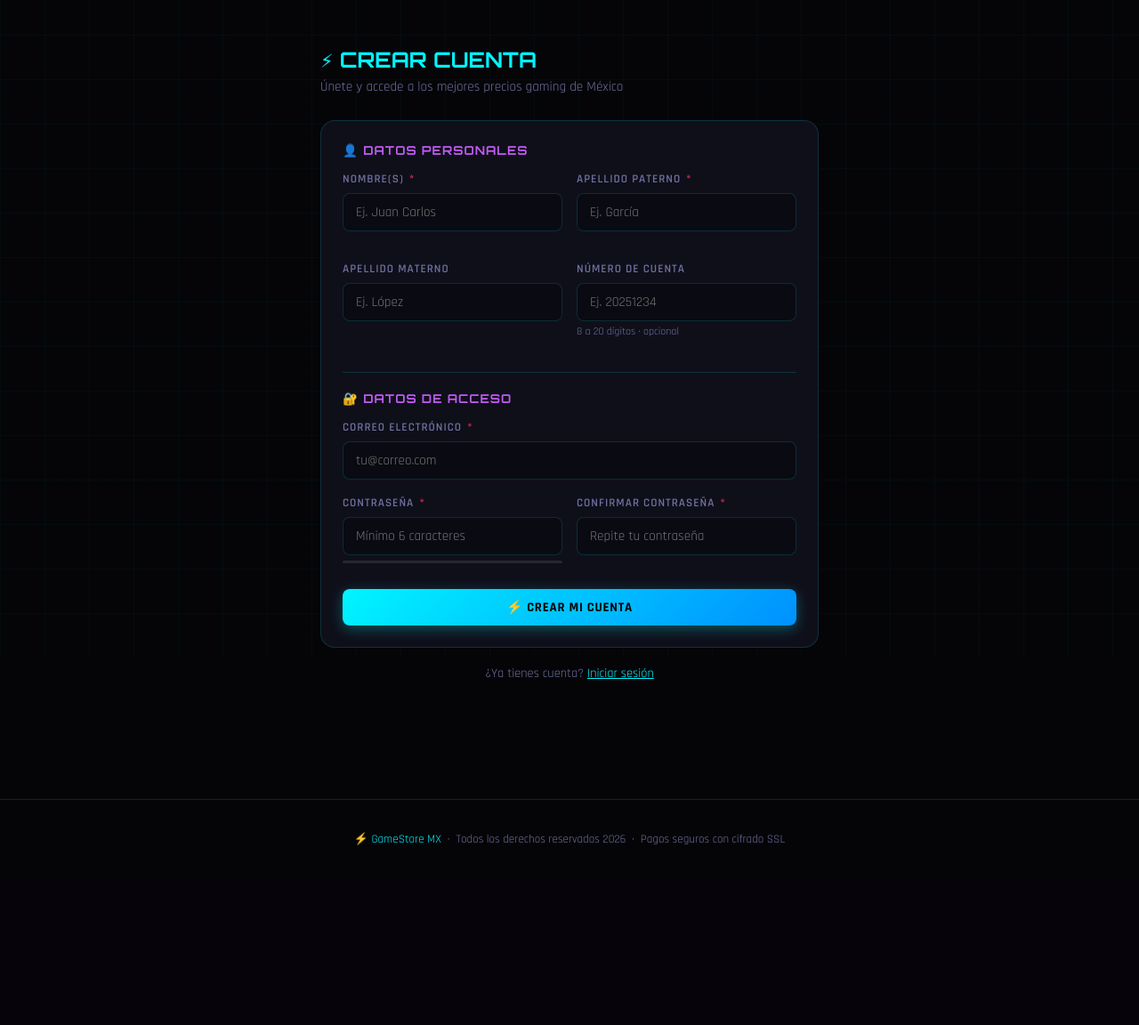
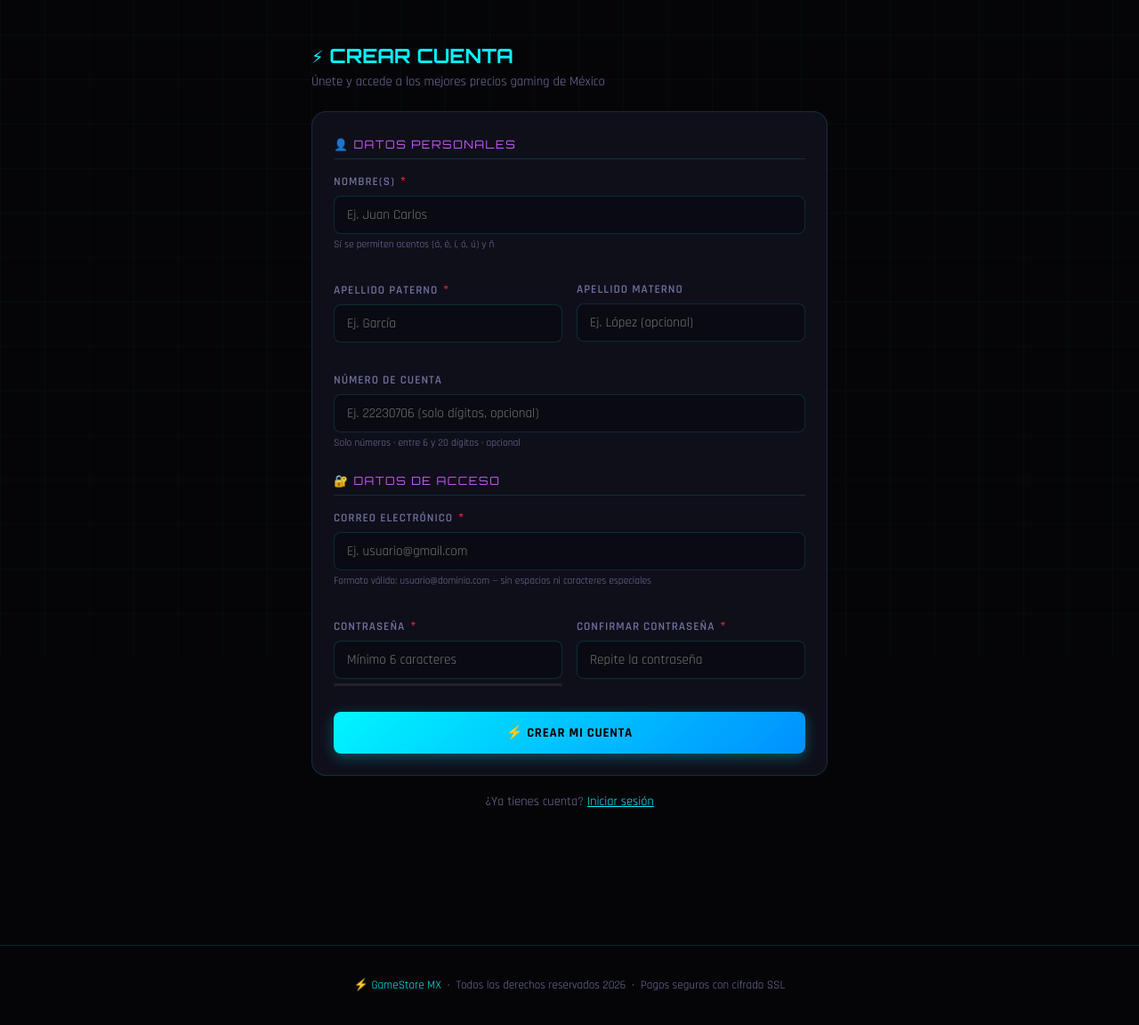
Before and after one commit to Moy-Garcia/gamestore, a PHP site: page /registro.php in a window 1280 px wide. Shown: the part 61-1213 px from the top of the page at 89% size. Before the commit the page ends 1011 px from the top, so only its background shows below. Run offline with PHP 8.4, Linux system fonts and the light colour scheme.

Commit message:
bug del qr arreglado y registro de usuario corregido

```diff
--- a/registro.php
+++ b/registro.php
@@ -2,61 +2,82 @@
 session_start();
 require_once 'config.php';
 
-if (estaLogueado()) { header('Location: ' . BASE_URL . '/tienda.php'); exit; }
+if (estaLogueado()) {
+    header('Location: ' . BASE_URL . '/tienda.php');
+    exit;
+}
 
-$error = '';
+$error  = '';
+$exito  = false;
 
 if ($_SERVER['REQUEST_METHOD'] === 'POST') {
-    $nombre_s  = limpiar($_POST['nombre_s']     ?? '');
-    $ap_pat    = limpiar($_POST['ap_paterno']    ?? '');
-    $ap_mat    = limpiar($_POST['ap_materno']    ?? '');
-    $num_cuenta= limpiar($_POST['num_cuenta']    ?? '');
-    $email     = limpiar($_POST['email']         ?? '');
-    $pass      = $_POST['password']              ?? '';
-    $pass2     = $_POST['password2']             ?? '';
+    // Limpiar campos — strip_tags pero SÍ permitir acentos y ñ
+    $nombre_s  = trim(strip_tags($_POST['nombre_s']   ?? ''));
+    $ap_pat    = trim(strip_tags($_POST['ap_paterno'] ?? ''));
+    $ap_mat    = trim(strip_tags($_POST['ap_materno'] ?? ''));
+    $num_cuenta= trim(strip_tags($_POST['num_cuenta'] ?? ''));
+    $email     = trim(strip_tags($_POST['email']      ?? ''));
+    $pass      = $_POST['password']  ?? '';
+    $pass2     = $_POST['password2'] ?? '';
 
-    // Nombre completo que se guarda en BD
+    // Nombre completo para guardar en BD
     $nombre_completo = trim("$nombre_s $ap_pat $ap_mat");
 
-    if (!$nombre_s || !$ap_pat || !$email || !$pass) {
-        $error = 'Los campos marcados con * son obligatorios.';
+    // ---- Validaciones ----
+    if (empty($nombre_s)) {
+        $error = 'El campo Nombre(s) es obligatorio.';
+    } elseif (empty($ap_pat)) {
+        $error = 'El Apellido Paterno es obligatorio.';
+    } elseif (empty($email)) {
+        $error = 'El correo electrónico es obligatorio.';
     } elseif (!filter_var($email, FILTER_VALIDATE_EMAIL)) {
-        $error = 'El correo electrónico no tiene un formato válido.';
+        $error = 'El correo "' . htmlspecialchars($email) . '" no tiene un formato válido. Ejemplo correcto: usuario@gmail.com';
     } elseif (strlen($pass) < 6) {
         $error = 'La contraseña debe tener al menos 6 caracteres.';
     } elseif ($pass !== $pass2) {
-        $error = 'Las contraseñas no coinciden.';
-    } elseif ($num_cuenta && !preg_match('/^\d{8,20}$/', $num_cuenta)) {
-        $error = 'El número de cuenta debe tener entre 8 y 20 dígitos.';
+        $error = 'Las contraseñas no coinciden. Verifica que sean idénticas.';
+    } elseif (!empty($num_cuenta) && !preg_match('/^\d{6,20}$/', $num_cuenta)) {
+        $error = 'El número de cuenta solo debe contener dígitos (6 a 20 números).';
     } else {
+        // Intentar registrar en BD
+        try {
             $conn = conectarDB();
-        $stmt = $conn->prepare("SELECT id FROM usuarios WHERE email=?");
+
+            // Verificar si email ya existe
+            $stmt = $conn->prepare("SELECT id FROM usuarios WHERE email = ?");
             $stmt->bind_param('s', $email);
             $stmt->execute();
-        if ($stmt->get_result()->num_rows > 0) {
-            $error = 'Este correo ya está registrado. ¿Olvidaste tu contraseña?';
+            $stmt->store_result();
+
+            if ($stmt->num_rows > 0) {
+                $error = 'Este correo ya está registrado. ¿Quieres <a href="index.php" style="color:var(--cyan)">iniciar sesión</a>?';
             } else {
+                $stmt->close();
+
                 $hash   = password_hash($pass, PASSWORD_DEFAULT);
                 $wallet = '0x' . bin2hex(random_bytes(20));
 
-            // Guardamos nombre completo + número de cuenta en el campo nombre
-            // (num_cuenta como referencia en wallet_address si no hay wallet real)
-            $nombre_bd = $nombre_completo;
-
                 $stmt2 = $conn->prepare(
-                "INSERT INTO usuarios (nombre, email, password, wallet_address) VALUES (?,?,?,?)"
+                    "INSERT INTO usuarios (nombre, email, password, wallet_address) VALUES (?, ?, ?, ?)"
                 );
-            $stmt2->bind_param('ssss', $nombre_bd, $email, $hash, $wallet);
+                $stmt2->bind_param('ssss', $nombre_completo, $email, $hash, $wallet);
 
                 if ($stmt2->execute()) {
-                $id = $conn->insert_id;
-                $_SESSION['usuario_id'] = $id;
-                $_SESSION['nombre']     = $nombre_bd;
+                    $nuevo_id = $conn->insert_id;
+
+                    // Guardar número de cuenta en log si existe
+                    if (!empty($num_cuenta)) {
+                        $desc = "Registro. Núm. cuenta: $num_cuenta";
+                        $conn->query("INSERT INTO actividad_log (usuario_id, accion, descripcion)
+                                      VALUES ($nuevo_id, 'REGISTRO', " . $conn->real_escape_string($desc) . ")");
+                    }
+
+                    // Iniciar sesión automáticamente
+                    $_SESSION['usuario_id'] = $nuevo_id;
+                    $_SESSION['nombre']     = $nombre_completo;
                     $_SESSION['email']      = $email;
                     $_SESSION['rol']        = 'cliente';
-
-                // Guardar número de cuenta en sesión si existe
-                if ($num_cuenta) {
+                    if (!empty($num_cuenta)) {
                         $_SESSION['num_cuenta'] = $num_cuenta;
                     }
 
@@ -64,10 +85,13 @@ if ($_SERVER['REQUEST_METHOD'] === 'POST') {
                     header('Location: ' . BASE_URL . '/tienda.php');
                     exit;
                 } else {
-                $error = 'Error al registrar. Por favor intenta de nuevo.';
+                    $error = 'Error al guardar el registro: ' . $conn->error;
                 }
             }
             $conn->close();
+        } catch (Exception $e) {
+            $error = 'Error del servidor: ' . $e->getMessage();
+        }
     }
 }
 
@@ -75,20 +99,35 @@ $page_title = 'Crear cuenta';
 include 'header.php';
 ?>
     <style>
-        .registro-wrap{max-width:560px;margin:0 auto;padding:20px 0}
-        .registro-wrap h1{font-family:'Orbitron',monospace;font-size:1.5rem;color:var(--cyan);margin-bottom:6px}
-        .registro-wrap .sub{color:var(--text-dim);margin-bottom:28px;font-size:.95rem}
-        .form-grid{display:grid;grid-template-columns:1fr 1fr;gap:16px}
-        .form-grid .full{grid-column:1/-1}
-        .campo-req{color:var(--red);margin-left:2px}
-        .hint{font-size:.75rem;color:var(--text-dim);margin-top:4px}
-        .divider-reg{text-align:center;color:var(--text-dim);font-size:.82rem;margin:20px 0;position:relative}
-        .divider-reg::before,.divider-reg::after{content:'';position:absolute;top:50%;width:44%;height:1px;background:var(--border)}
-        .divider-reg::before{left:0}.divider-reg::after{right:0}
-        .strength-bar{height:3px;background:rgba(255,255,255,.1);border-radius:2px;margin-top:6px;overflow:hidden}
+        .registro-wrap{max-width:580px;margin:0 auto;padding:16px 0 40px}
+        .registro-wrap h1{font-family:'Orbitron',monospace;font-size:1.4rem;color:var(--cyan);margin-bottom:6px}
+        .registro-wrap .sub{color:var(--text-dim);margin-bottom:24px;font-size:.92rem}
+
+        .form-grid-2{display:grid;grid-template-columns:1fr 1fr;gap:16px}
+        .form-grid-2 .full{grid-column:1/-1}
+
+        .campo-req{color:var(--red);margin-left:2px;font-size:.9rem}
+        .campo-hint{font-size:.72rem;color:var(--text-dim);margin-top:4px;line-height:1.4}
+
+        /* Indicador fuerza contraseña */
+        .strength-bar{height:3px;background:rgba(255,255,255,.08);border-radius:2px;margin-top:5px;overflow:hidden}
         .strength-fill{height:100%;border-radius:2px;width:0;transition:width .3s,background .3s}
-        .strength-txt{font-size:.72rem;color:var(--text-dim);margin-top:3px}
-        @media(max-width:500px){.form-grid{grid-template-columns:1fr}}
+        .strength-lbl{font-size:.72rem;margin-top:3px;color:var(--text-dim)}
+
+        /* Confirmación de coincidencia */
+        .match-ok {font-size:.72rem;color:var(--green);margin-top:4px}
+        .match-err{font-size:.72rem;color:var(--red);  margin-top:4px}
+
+        .sec-title{
+            font-family:'Orbitron',monospace;font-size:.8rem;color:var(--purple);
+            letter-spacing:1.5px;margin:4px 0 16px;padding-bottom:8px;
+            border-bottom:1px solid var(--border);
+        }
+
+        @media(max-width:560px){
+            .form-grid-2{grid-template-columns:1fr}
+            .form-grid-2 .full{grid-column:1}
+        }
     </style>
 
     <div class="registro-wrap fade-up">
@@ -96,82 +135,99 @@ include 'header.php';
         <p class="sub">Únete y accede a los mejores precios gaming de México</p>
 
         <?php if($error): ?>
-            <div class="alert alert-error"><?= limpiar($error) ?></div>
+            <div class="alert alert-error" style="margin-bottom:20px">
+                ⚠️ <?= $error ?>
+            </div>
         <?php endif; ?>
 
         <div class="card">
-            <form method="POST" autocomplete="off">
+            <form method="POST" autocomplete="off" novalidate>
 
                 <!-- DATOS PERSONALES -->
-                <h3 style="font-family:'Orbitron',monospace;font-size:.85rem;color:var(--purple);margin-bottom:16px;letter-spacing:1px">
-                    👤 DATOS PERSONALES
-                </h3>
+                <div class="sec-title">👤 DATOS PERSONALES</div>
 
-                <div class="form-grid">
-                    <div class="form-group">
+                <div class="form-grid-2">
+                    <!-- Nombre(s) -->
+                    <div class="form-group full">
                         <label>Nombre(s) <span class="campo-req">*</span></label>
                         <input type="text" name="nombre_s" class="form-control"
                                placeholder="Ej. Juan Carlos"
-                               value="<?= limpiar($_POST['nombre_s']??'') ?>" required>
+                               value="<?= htmlspecialchars($_POST['nombre_s'] ?? '', ENT_QUOTES) ?>"
+                               required autocomplete="given-name">
+                        <div class="campo-hint">Sí se permiten acentos (á, é, í, ó, ú) y ñ</div>
                     </div>
+
+                    <!-- Apellido paterno -->
                     <div class="form-group">
                         <label>Apellido paterno <span class="campo-req">*</span></label>
                         <input type="text" name="ap_paterno" class="form-control"
                                placeholder="Ej. García"
-                               value="<?= limpiar($_POST['ap_paterno']??'') ?>" required>
+                               value="<?= htmlspecialchars($_POST['ap_paterno'] ?? '', ENT_QUOTES) ?>"
+                               required autocomplete="family-name">
                     </div>
+
+                    <!-- Apellido materno -->
                     <div class="form-group">
                         <label>Apellido materno</label>
                         <input type="text" name="ap_materno" class="form-control"
-                               placeholder="Ej. López"
-                               value="<?= limpiar($_POST['ap_materno']??'') ?>">
+                               placeholder="Ej. López (opcional)"
+                               value="<?= htmlspecialchars($_POST['ap_materno'] ?? '', ENT_QUOTES) ?>"
+                               autocomplete="additional-name">
                     </div>
-                    <div class="form-group">
+
+                    <!-- Número de cuenta -->
+                    <div class="form-group full">
                         <label>Número de cuenta</label>
                         <input type="text" name="num_cuenta" class="form-control"
-                               placeholder="Ej. 20251234"
-                               value="<?= limpiar($_POST['num_cuenta']??'') ?>"
-                               inputmode="numeric" maxlength="20">
-                        <div class="hint">8 a 20 dígitos · opcional</div>
+                               placeholder="Ej. 22230706 (solo dígitos, opcional)"
+                               value="<?= htmlspecialchars($_POST['num_cuenta'] ?? '', ENT_QUOTES) ?>"
+                               inputmode="numeric" maxlength="20"
+                               oninput="this.value=this.value.replace(/\D/g,'')">
+                        <div class="campo-hint">Solo números · entre 6 y 20 dígitos · opcional</div>
                     </div>
                 </div>
 
-                <div style="border-top:1px solid var(--border);margin:20px 0"></div>
+                <!-- DATOS DE ACCESO -->
+                <div class="sec-title" style="margin-top:8px">🔐 DATOS DE ACCESO</div>
 
-                <!-- ACCESO -->
-                <h3 style="font-family:'Orbitron',monospace;font-size:.85rem;color:var(--purple);margin-bottom:16px;letter-spacing:1px">
-                    🔐 DATOS DE ACCESO
-                </h3>
-
+                <div class="form-grid-2">
+                    <!-- Email -->
                     <div class="form-group full">
                         <label>Correo electrónico <span class="campo-req">*</span></label>
                         <input type="email" name="email" class="form-control"
-                           placeholder="tu@correo.com"
-                           value="<?= limpiar($_POST['email']??'') ?>" required>
+                               placeholder="Ej. usuario@gmail.com"
+                               value="<?= htmlspecialchars($_POST['email'] ?? '', ENT_QUOTES) ?>"
+                               required autocomplete="email">
+                        <div class="campo-hint">Formato válido: usuario@dominio.com — sin espacios ni caracteres especiales</div>
                     </div>
 
-                <div class="form-grid">
+                    <!-- Contraseña -->
                     <div class="form-group">
                         <label>Contraseña <span class="campo-req">*</span></label>
-                        <input type="password" name="password" id="pass-input" class="form-control"
-                               placeholder="Mínimo 6 caracteres" required
+                        <input type="password" name="password" id="pass1" class="form-control"
+                               placeholder="Mínimo 6 caracteres"
+                               required autocomplete="new-password"
                                oninput="medirFuerza(this.value)">
                         <div class="strength-bar"><div class="strength-fill" id="s-fill"></div></div>
-                        <div class="strength-txt" id="s-txt"></div>
+                        <div class="strength-lbl" id="s-lbl"></div>
                     </div>
+
+                    <!-- Confirmar contraseña -->
                     <div class="form-group">
                         <label>Confirmar contraseña <span class="campo-req">*</span></label>
-                        <input type="password" name="password2" id="pass2-input" class="form-control"
-                               placeholder="Repite tu contraseña" required
+                        <input type="password" name="password2" id="pass2" class="form-control"
+                               placeholder="Repite la contraseña"
+                               required autocomplete="new-password"
                                oninput="verificarMatch()">
-                        <div class="hint" id="match-txt"></div>
+                        <div id="match-msg"></div>
                     </div>
                 </div>
 
                 <button type="submit" class="btn btn-primary"
-                        style="width:100%;justify-content:center;margin-top:8px">
+                        style="width:100%;justify-content:center;margin-top:8px;padding:14px">
                     ⚡ CREAR MI CUENTA
                 </button>
+
             </form>
         </div>
 
@@ -182,40 +238,42 @@ include 'header.php';
 
     <script>
         function medirFuerza(v) {
-            const fill = document.getElementById('s-fill');
-            const txt  = document.getElementById('s-txt');
-            let score  = 0;
-            if (v.length >= 6)  score++;
-            if (v.length >= 10) score++;
-            if (/[A-Z]/.test(v)) score++;
-            if (/[0-9]/.test(v)) score++;
+            const fill  = document.getElementById('s-fill');
+            const label = document.getElementById('s-lbl');
+            let score   = 0;
+            if (v.length >= 6)           score++;
+            if (v.length >= 10)          score++;
+            if (/[A-Z]/.test(v))        score++;
+            if (/[0-9]/.test(v))        score++;
             if (/[^A-Za-z0-9]/.test(v)) score++;
+
             const niveles = [
-                {w:'0%',  c:'transparent', t:''},
-                {w:'25%', c:'#ff2d55',     t:'Muy débil'},
-                {w:'50%', c:'#ff6b00',     t:'Débil'},
-                {w:'75%', c:'#f7c948',     t:'Aceptable'},
-                {w:'90%', c:'#39ff14',     t:'Fuerte'},
-                {w:'100%',c:'#00f5ff',     t:'Muy fuerte'},
+                {w:'0%',  c:'transparent',t:''},
+                {w:'20%', c:'#ff2d55',    t:'Muy débil'},
+                {w:'40%', c:'#ff6b00',    t:'Débil'},
+                {w:'65%', c:'#f7c948',    t:'Aceptable'},
+                {w:'85%', c:'#39ff14',    t:'Fuerte'},
+                {w:'100%',c:'#00f5ff',    t:'Muy fuerte ✓'},
             ];
             const n = niveles[Math.min(score, 5)];
             fill.style.width      = n.w;
             fill.style.background = n.c;
-            txt.textContent       = n.t;
-            txt.style.color       = n.c;
+            label.textContent     = n.t;
+            label.style.color     = n.c;
+            verificarMatch();
         }
 
         function verificarMatch() {
-            const p1  = document.getElementById('pass-input').value;
-            const p2  = document.getElementById('pass2-input').value;
-            const txt = document.getElementById('match-txt');
-            if (!p2) { txt.textContent = ''; return; }
+            const p1  = document.getElementById('pass1').value;
+            const p2  = document.getElementById('pass2').value;
+            const msg = document.getElementById('match-msg');
+            if (!p2) { msg.textContent = ''; return; }
             if (p1 === p2) {
-                txt.textContent = '✓ Contraseñas coinciden';
-                txt.style.color = 'var(--green)';
+                msg.className   = 'match-ok';
+                msg.textContent = '✓ Las contraseñas coinciden';
             } else {
-                txt.textContent = '✗ No coinciden';
-                txt.style.color = 'var(--red)';
+                msg.className   = 'match-err';
+                msg.textContent = '✗ No coinciden aún';
             }
         }
     </script>
```
Also changed, not shown: check_qr.php (+40 -13 lines). Lines whose indentation alone changed are shown as unchanged.
